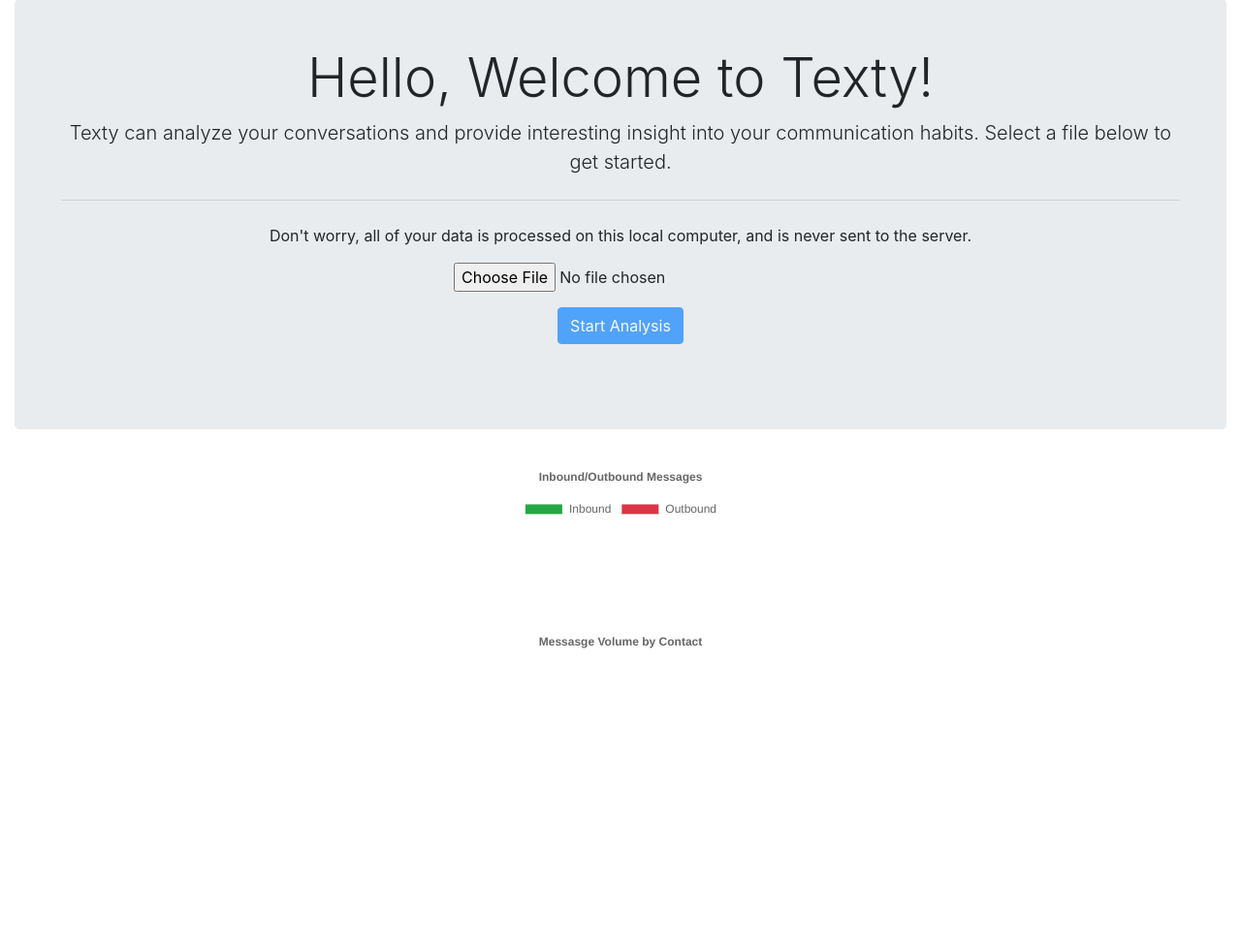
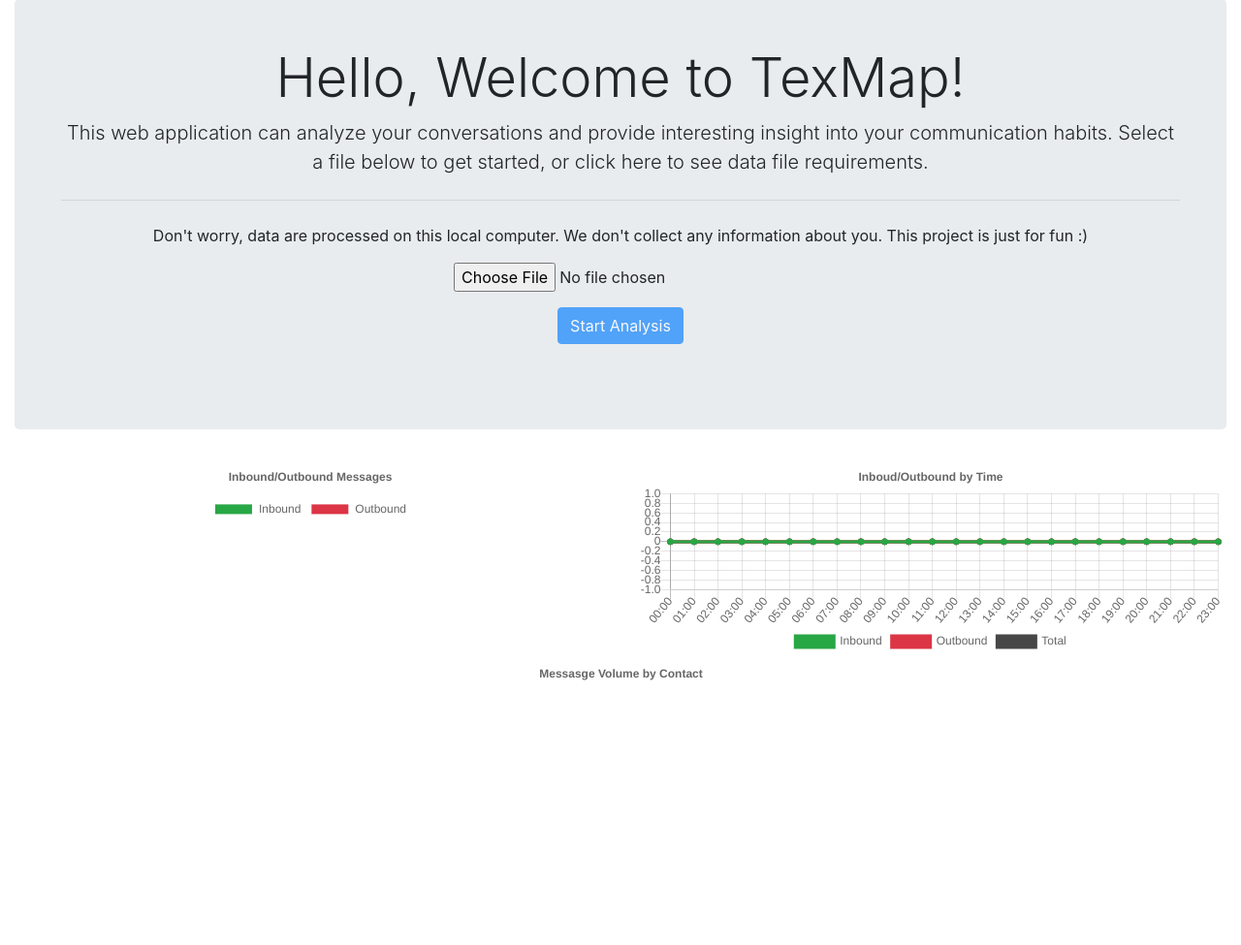
Before and after one commit to MasonWray/sms-map, a website: page public/index.html in a window 1280 px wide. Shown: the part 17-992 px from the top of the page at 97% size. Drawn offline with Linux system fonts and the light colour scheme.

Commit message:
Aesthetic Improvements
Grouped I/O charts into the same line. Changed working title and welcome banner text.

```diff
--- a/public/index.html
+++ b/public/index.html
@@ -4,7 +4,7 @@
 <head>
     <meta charset="UTF-8">
     <meta name="viewport" content="width=device-width, initial-scale=1.0">
-    <title>Texty</title>
+    <title>TexMap</title>
 
     <link rel="stylesheet" href="/bootstrap.css">
     <link rel="stylesheet" href="/app.css">
@@ -18,11 +18,11 @@
 <body>
     <div class="container-fluid py-3">
         <div class="jumbotron text-center p-5">
-            <h1 class="display-4">Hello, Welcome to Texty!</h1>
-            <p class="lead">Texty can analyze your conversations and provide interesting insight into your communication
-                habits. Select a file below to get started.</p>
+            <h1 class="display-4">Hello, Welcome to TexMap!</h1>
+            <p class="lead">This web application can analyze your conversations and provide interesting insight into your communication
+                habits. Select a file below to get started, or click <a>here</a> to see data file requirements.</p>
             <hr class="my-4">
-            <p>Don't worry, all of your data is processed on this local computer, and is never sent to the server.</p>
+            <p>Don't worry, data are processed on this local computer. We don't collect any information about you. This project is just for fun :)</p>
             <p><input id="srcfile" type="file" name="file" class="myfile"></p>
             <button id="start" class="btn btn-primary">Start Analysis</button>
             <div class="progress mt-4">
@@ -34,9 +34,22 @@
         <h5 id="date" class="text-center"></h5>
 
         <div class="row">
-            <canvas id="InboundOutboundChart" height="40"></canvas>
-            <canvas id="VolumeByContactChart" height="80"></canvas>
-            <canvas id="InboudOutboundByTimeChart" height="80"></canvas>
+            <div class="col-lg-6">
+                <canvas id="InboundOutboundChart" height="100"></canvas>
+            </div>
+            <div class="col-lg-6">
+                <canvas id="InboudOutboundByTimeChart" height="100"></canvas>
+            </div>
+
+        </div>
+        <div class="row">
+            <div class="col-lg-1"></div>
+            <div class="col-lg-10">
+                <canvas id="VolumeByContactChart" height="80"></canvas>
+            </div>
+            <div class="col-lg-1"></div>
+        </div>
+        <div class="row">
             <!-- <canvas id="VolumeByDateChart" height="80"></canvas> -->
         </div>
     </div>
```
